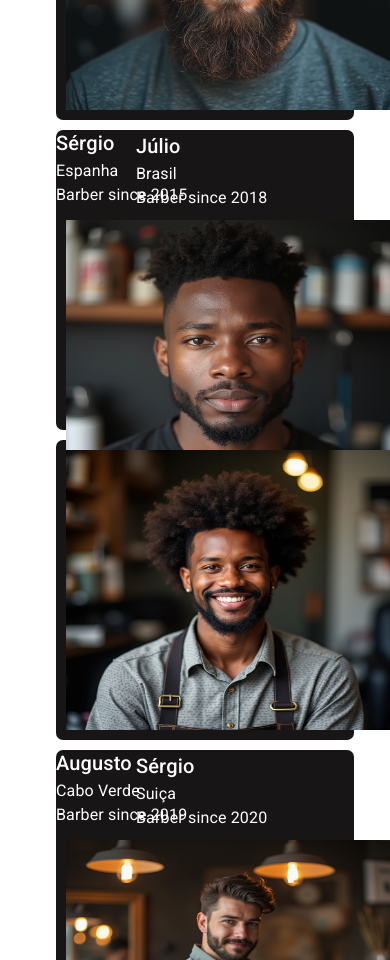
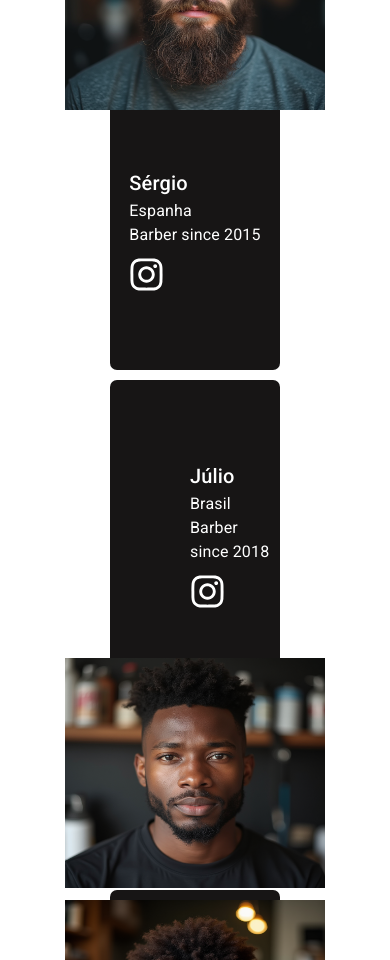
Before and after one commit to OBitencourt/barbershop, a Next.js app: page /team in a window 390 px wide. Shown: the part 1040-2000 px from the top of the page. Built offline with nearby package versions, Linux system fonts and the light colour scheme; a web font is replaced by a local one.

Commit message:
feat: adding responsivity to team page

```diff
--- a/pages/team.tsx
+++ b/pages/team.tsx
@@ -16,6 +16,18 @@ const Card = styled.div`
     background-color: #171515;
     margin: 10px;
     border-radius: 7px;
+    position: relative;
+
+    @media (max-width: 519px) {
+        height: 500px;
+        margin: 10px 0 0 0;
+        width: 100%;
+
+        & .image {
+            width: 280px;
+            height: 250px;
+        }
+    }
 `
 
 const StyledSVG = styled.svg`
@@ -29,9 +41,7 @@ const StyledSVG = styled.svg`
         transform: scale(1.1);
     }
 
-    @media (max-width: 520px) {
-        display: none; /* O Container vai desaparecer em telas menores que 768px */
-    }
+
 `;
 
 const Team = () => {
@@ -39,7 +49,7 @@ const Team = () => {
         <>
             <Container
                 maxWidth='md'
-                sx={{height:'90vh', padding: 10, display:'flex', alignItems: 'center', justifyContent: 'center', flexDirection: 'column'}}
+                sx={{display:'flex', alignItems: 'center', justifyContent: 'center', flexDirection: 'column', textAlign: 'left', padding: 3, paddingTop: 5, paddingBottom: 5}}
             >
                 <Typography
                     color='white'
@@ -71,20 +81,23 @@ const Team = () => {
             >
                 <Container
                     maxWidth='md'
-
+                    sx={{
+                        padding: 10
+                    }}
                 >
                     <Card>
-                        <Grid container sx={{display: 'flex', alignItems: 'center'}}>
-                            <Grid item md={6} >
+                        <Grid container sx={{display: 'flex', alignItems: 'center', justifyContent: 'center'}}>
+                            <Grid item md={6} sm={4} sx={{marginBottom: 5}}>
                                 <Image
                                     src="/images/barber-3.png"  // Corrigido caminho
                                     alt="Developer"
                                     width={350}
                                     height={300}
                                     style={{padding: 10}}
+                                    className="image"
                                 />
                             </Grid>
-                            <Grid item md={6} sx={{color: 'white'}}>
+                            <Grid item md={6} sm={8} sx={{color: 'white'}}>
                                 <Typography variant="h6">
                                     Sérgio
                                 </Typography>
@@ -104,8 +117,19 @@ const Team = () => {
                         </Grid>
                     </Card>
                     <Card>
-                    <Grid container sx={{display: 'flex', alignItems: 'center'}}>
-                            <Grid item md={7} sx={{color: 'white', paddingLeft: 10}}>
+                    <Grid container sx={{display: 'flex', alignItems: 'center' , justifyContent: 'center'}}>
+                            <Grid
+                                item
+                                md={7}
+                                sx={{
+                                    color: 'white',
+                                    paddingLeft: 10,
+                                    marginTop: 10,
+                                    '@media (max-width: 376px)': {  // Para telas pequenas (mobile)
+                                        padding: 0,
+                                    },
+                                }}
+                            >
                                 <Typography variant="h6">
                                     Júlio
                                 </Typography>
@@ -122,26 +146,28 @@ const Team = () => {
                                     </StyledSVG>
                                 </a>
                             </Grid>
-                            <Grid item md={5} >
+                            <Grid item md={5} sx={{marginTop: 4}}>
                                 <Image
                                     src="/images/barber-4.png"  // Corrigido caminho
                                     alt="Developer"
                                     width={350}
                                     height={300}
                                     style={{padding: 10}}
+                                    className="image"
                                 />
                             </Grid>
                         </Grid>
                     </Card>
                     <Card>
-                        <Grid container sx={{display: 'flex', alignItems: 'center'}}>
-                            <Grid item md={6} >
+                        <Grid container sx={{display: 'flex', alignItems: 'center', justifyContent: 'center'}}>
+                            <Grid item md={6} sx={{marginBottom: 5}}>
                             <Image
                                 src="/images/barber-2.png"  // Corrigido caminho
                                 alt="Developer"
                                 width={350}
                                 height={300}
                                 style={{padding: 10}}
+                                className="image"
                             />
                             </Grid>
                             <Grid item md={6} sx={{color: 'white'}}>
@@ -164,8 +190,19 @@ const Team = () => {
                         </Grid>
                     </Card>
                     <Card>
-                    <Grid container sx={{display: 'flex', alignItems: 'center'}}>
-                            <Grid item md={7} sx={{color: 'white', paddingLeft: 10}}>
+                    <Grid container sx={{display: 'flex', alignItems: 'center', justifyContent: 'center'}}>
+                            <Grid
+                                item
+                                md={7}
+                                sx={{
+                                    color: 'white',
+                                    paddingLeft: 10 ,
+                                    marginTop: 10,
+                                    '@media (max-width: 376px)': {  // Para telas pequenas (mobile)
+                                        padding: 0,
+                                    },
+                                }}
+                            >
                                 <Typography variant="h6">
                                     Sérgio
                                 </Typography>
@@ -182,13 +219,14 @@ const Team = () => {
                                     </StyledSVG>
                                 </a>
                             </Grid>
-                            <Grid item md={5} >
+                            <Grid item md={5} sx={{marginTop: 5}}>
                                 <Image
                                     src="/images/barber-1.png"  // Corrigido caminho
                                     alt="Developer"
                                     width={350}
                                     height={300}
                                     style={{padding: 10}}
+                                    className="image"
                                 />
                             </Grid>
                         </Grid>
```
